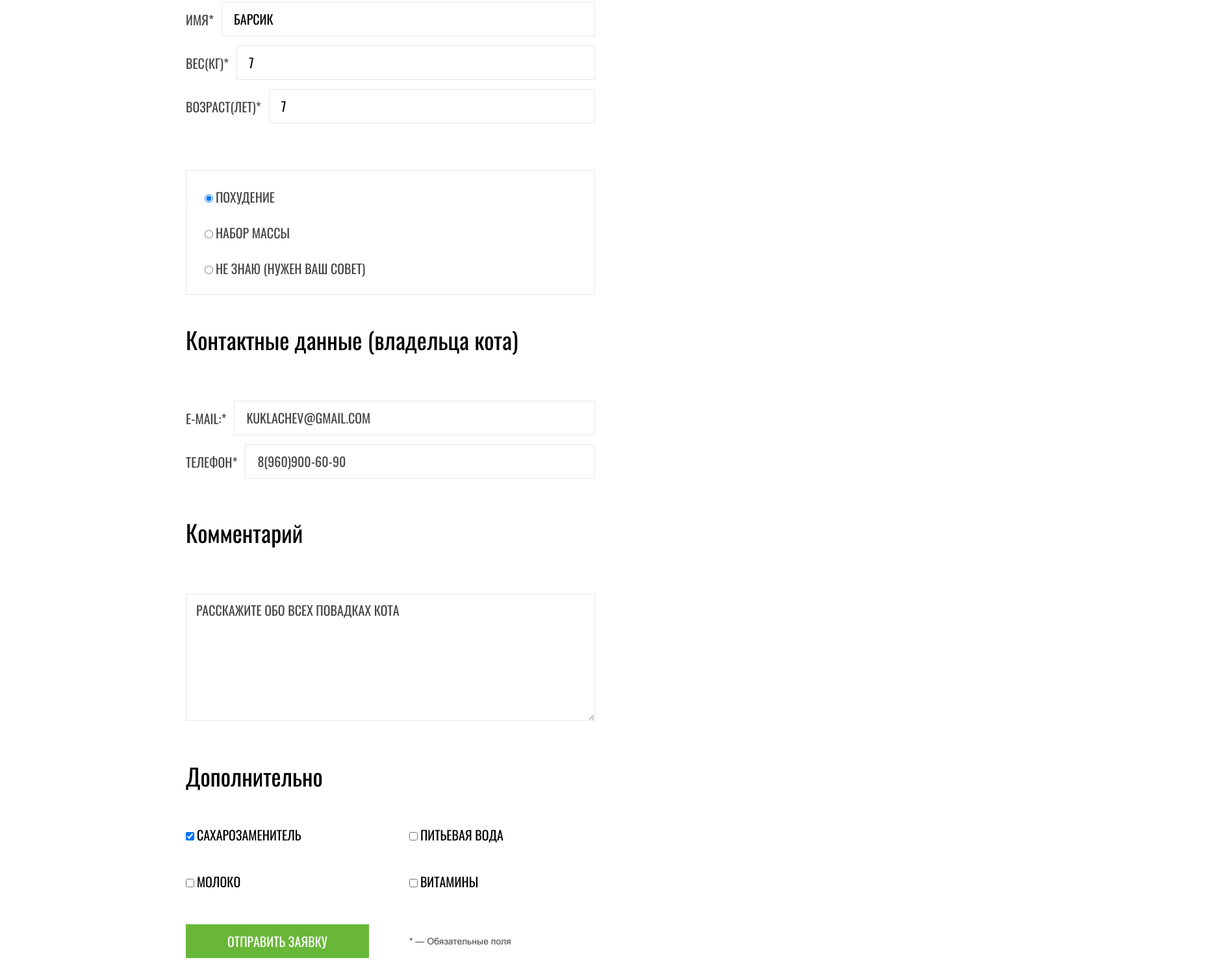
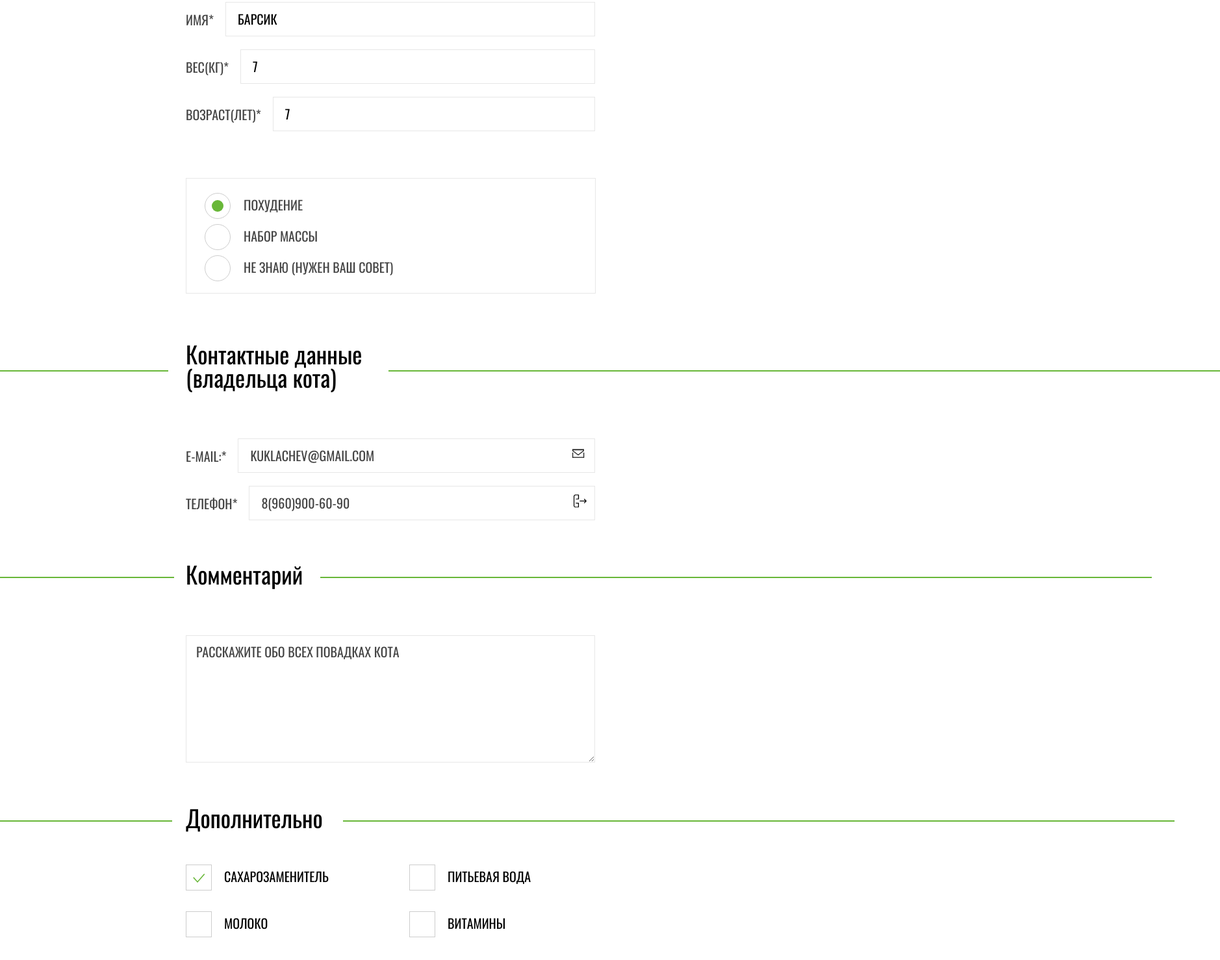
Before and after one commit to sarvanshiriev/1287903-cat-energy-24, a website: page source/form.html in a window 1280 px wide. Shown: the part 374-1852 px from the top of the page at 65% size, 1878 px wide, since content can reach past the window. Drawn offline with nearby package versions, Linux system fonts and the light colour scheme; files that its build step writes are made by us from their sources.

Commit message:
Изменения от 21.12.21

```diff
--- a/source/form.html
+++ b/source/form.html
@@ -78,20 +78,20 @@
                         <legend class="visually-hidden" hidden>Желаемый результат</legend>
                         <ul class="form__list form__list--result">
                             <li class="form__item form__item--result">
-                                <input class="form__input" type="radio" id="slimming" name="slimming" checked />
-                                <label for="slimming" class="form__filter ">
+                                <input class="form__input visally-hidden" type="radio" id="slimming" name="result" checked hidden>
+                                <label for="slimming" class="form__filter form__filter--result">
                                     Похудение
                                 </label>
                             </li>
                             <li class="form__item form__item--result">
-                                <input class="form__input" type="radio" id="gain" name="gain" />
-                                <label for="gain" class="form__filter ">
+                                <input class="form__input visally-hidden" type="radio" id="gain" name="result" hidden>
+                                <label for="gain" class="form__filter form__filter--result">
                                     Набор массы
                                 </label>
                             </li>
                             <li class="form__item">
-                                <input class="form__input" type="radio" id="advice" name="advice" />
-                                <label for="advice" class="form__filter">
+                                <input class="form__input visally-hidden" type="radio" id="advice" name="result" hidden>
+                                <label for="advice" class="form__filter form__filter--result">
                                     Не знаю (Нужен ваш совет)
                                 </label>
                             </li>
@@ -99,7 +99,7 @@
                     </fieldset>
                   </div>
                     <fieldset class="form__owner">
-                        <legend class="form__heading">Контактные данные (владельца кота)</legend>
+                        <legend class="form__heading">Контактные&nbsp;данные (владельца кота)</legend>
                         <ul class="form__list form__list--owner">
                             <li class="form__item form__item--owner">
                                 <label for="email" class="form__filter">
@@ -124,26 +124,26 @@
                         <legend class="form__heading">Дополнительно</legend>
                         <ul class="form__list form__list--additionally">
                             <li class="form__item form__item--additionally">
-                                <input class="form__input" id="sweetener" type="checkbox" name="sweetener" checked />
-                                <label for="sweetener" class="form__filter form__filter--product">
+                                <input class="form__input visally-hidden" id="sweetener" type="checkbox" name="sweetener" checked hidden>
+                                <label for="sweetener" class="form__filter form__filter--product "  >
                                     Сахарозаменитель
                                 </label>
                             </li>
                             <li class="form__item form__item--additionally">
-                                <input class="form__input" id="water" type="checkbox" name="water" />
-                                <label for="water" class="form__filter form__filter--product"">
+                                <input class="form__input visally-hidden" id="water" type="checkbox" name="water" hidden>
+                                <label for="water" class="form__filter form__filter--product " >
                                     Питьевая вода
                                 </label>
                             </li>
                             <li class="form__item form__item--additionally">
-                                <input class="form__input" id="milk" type="checkbox" name="milk" />
-                                <label for="milk" class="form__filter form__filter--product"">
+                                <input class="form__input visally-hidden" id="milk" type="checkbox" name="milk" hidden>
+                                <label for="milk" class="form__filter form__filter--product " >
                                     Молоко
                                 </label>
                             </li>
                             <li class="form__item">
-                                <input class="form__input" id="vitamin" type="checkbox" name="vitamin" />
-                                <label for="vitamin" class="form__filter form__filter--product"">
+                                <input class="form__input visally-hidden" id="vitamin" type="checkbox" name="vitamin" hidden>
+                                <label for="vitamin" class="form__filter form__filter--product  " >
                                     Витамины
                                 </label>
                             </li>
@@ -167,7 +167,7 @@
                 </address>
               </div>
               <div class="cooperation__map">
-                    <img class="cooperation__adress-image" src="img/map.png" width="320" height="362" alt="Карта" />
+                <iframe src="https://www.google.com/maps/embed?pb=!1m14!1m8!1m3!1d3997.3282660251016!2d30.3199423!3d59.9377152!3m2!1i1024!2i768!4f13.1!3m3!1m2!1s0x4696310fb9217f09%3A0xa078b6b7d5053059!2z0JTQm9Ci!5e0!3m2!1sru!2sru!4v1639650301598!5m2!1sru!2sru" width="320" height="362" style="border:0;" allowfullscreen="" loading="lazy"></iframe>
                   </div>
             </section>
         </main>
--- a/source/less/blocks/form.less
+++ b/source/less/blocks/form.less
@@ -37,7 +37,7 @@ margin-bottom: 66px;
   border: none;
   margin: 0;
   padding: 0;
-  margin-bottom: 52px;
+  margin-bottom: 24px;
   @media (min-width:@tablet-width){
     width: 630px;
     margin-bottom: 72px;
@@ -61,11 +61,49 @@ line-height: 18px;
 text-transform: uppercase;
 color: @dark-gray;
 margin-right: 12px;
+position: relative;
 @media (min-width:@tablet-width){
   font-size: 20px;
 line-height: 30px;
-
+margin-right: 18px;
 }
+}
+.form__result .form__filter--result::before{
+  position: absolute;
+  width: 30px;
+  height: 30px;
+  content: "";
+  border: 1px solid @table-gray;
+box-sizing: border-box;
+border-radius: 50%;
+top: -3px;
+left:-45px;
+@media (min-width:@tablet-width){
+  width: 40px;
+  height: 40px;
+  left: -60px;
+}
+}
+.form__input[type="radio"]:checked +.form__filter--result::after{
+  position: absolute;
+  content: "";
+ width: 13px;
+ height: 13px;
+ border-radius: 50%;
+ background-color: @green;
+ top: 5px;
+ left: -36px;
+ @media (min-width:@tablet-width){
+  width: 18px;
+  height: 18px;
+  left: -49px;
+  top: 8px;
+ }
+}
+.form__filter--result{
+  @media (min-width:@tablet-width){
+    margin-right: 0;
+  }
 }
 .form__input{
   border: 1px solid @grizzle;
@@ -80,6 +118,7 @@ font-size: 16px;
 line-height: 18px;
 text-transform: uppercase;
 flex-grow: 1;
+z-index: 1;
 @media (min-width:@tablet-width){
   font-size: 20px;
 line-height: 30px;
@@ -88,13 +127,37 @@ padding-top: 10px;
 padding-bottom: 11px;
 }
 }
+.form__item--owner:nth-child(1):before{
+  position: absolute;
+  width: min-content;
+  height: min-content;
+  content: url("../img/form/email.svg");
+  top: 16px;
+  right: 16px;
+  z-index: 5;
+}
+.form__item--owner:nth-child(2)::before{
+  position: absolute;
+  width: min-content;
+  height: min-content;
+  content: url("../img/form/phone.svg");
+  top: 13px;
+  right: 13px;
+  z-index: 5;
+}
 .form__result{
   border: none;
   margin: 0;
   padding: 0;
-  margin-bottom: 51px;
+  margin-bottom: 26px;
+  border-top: 1px solid @line-gray;
+  border-bottom: 1px solid @line-gray;
+  padding-top: 22px;
+  padding-bottom: 19px;
   @media (min-width:@tablet-width){
-
+border:none;
+padding: 0;
+margin-bottom: 75px;
   }
 }
 .form__list--result{
@@ -103,11 +166,11 @@ padding-bottom: 11px;
 box-sizing: border-box;
 padding: 25px 311px 25px 28px;
 color: @black-two;
-width: 630px;
+width: max-content;
   }
   @media (min-width: @desktop-width){
     width: 570px;
-    padding: 25px 251px 25px 28px;
+    padding: 25px 249px 25px 28px;
   }
 }
 .form__list--owner{
@@ -119,6 +182,9 @@ width: 630px;
 .form__item--data:not(:last-child),
 .form__item--owner:not(:last-child){
   margin-bottom: 14px;
+  @media (min-width:@tablet-width){
+    margin-bottom: 20px;
+  }
 }
 .form__item--owner:not(:last-child){
   @media (min-width: @desktop-width){
@@ -127,6 +193,7 @@ width: 630px;
   }
 }
 .form__item--owner{
+  position: relative;
   @media (min-width: @desktop-width){
     flex-grow: 1;
   }
@@ -138,6 +205,9 @@ width: 630px;
 }
 .form__item--result {
   margin-bottom: 25px;
+  @media (min-width:@tablet-width){
+    margin-bottom: 18px;
+  }
 }
 .form__owner,.form__comment{
   border: none;
@@ -161,10 +231,32 @@ font-size: 24px;
 line-height: 26px;
 padding: 0;
 margin-bottom: 35px;
+position: relative;
+width: min-content;
 @media (min-width:@tablet-width){
   font-size: 36px;
 line-height: 36px;
 }
+}
+.form__heading::after{
+  position: absolute;
+  height: 2px;
+  width: 100vw;
+  content: "";
+  background-color: @green;
+  top: 60%;
+  z-index: -2;
+  left: 115%;
+}
+.form__heading::before{
+  position: absolute;
+  height: 2px;
+  width: 100vw;
+  content: "";
+  background-color: @green;
+  top: 60%;
+  z-index: -2;
+  right: 110%;
 }
  .form__owner .form__heading,
  .form__comment .form__heading{
@@ -212,12 +304,45 @@ line-height: 30px;
 .form__item--additionally{
   margin-bottom: 25px;
 }
+.form__additionally .form__item{
+  margin-left: 46px;
+  @media (min-width:@tablet-width){
+    margin-left: 59px;
+  }
+}
+.form__result .form__item{
+  margin-left: 45px;
+  @media (min-width:@tablet-width){
+    margin-left: 60px;
+  }
+}
 .form__filter--product{
   color: @black;
+  position: relative;
   @media (min-width:@tablet-width){
     font-size: 20px;
 line-height: 30px;
   }
+}
+.form__filter--product::before{
+position: absolute;
+width: 30px;
+height: 30px;
+border: 1px solid @table-gray;
+box-sizing: border-box;
+left: -59px;
+top: -3px;
+content: "";
+@media (min-width:@tablet-width){
+  width: 40px;
+height: 40px;
+}
+}
+.form__input[type="checkbox"]:checked+.form__filter--product::before{
+  content: url("../img/form/Vector.svg");
+  display: flex;
+  justify-content: center;
+  align-items: center;
 }
 .button--form{
   font-size: 16px;
--- a/source/less/blocks/page-header.less
+++ b/source/less/blocks/page-header.less
@@ -19,11 +19,13 @@ padding-top: 69px;
   justify-content: start;
   margin-right: 0;
   padding-left: 6%;
+  border-bottom: 1px solid @line-gray;
   @media (min-width: @tablet-width){
     width: 174px;
     margin: 0;
     margin-right: 93px;
     padding-left: 0;
+    border: none;
   }
   @media (min-width: @desktop-width){
     margin-right: 538px;
```
Also changed, not shown: source/catalog.html (+1 -1 lines), source/img/form/Vector.svg (added), source/img/form/email.svg (added), source/img/form/phone.svg (added).
